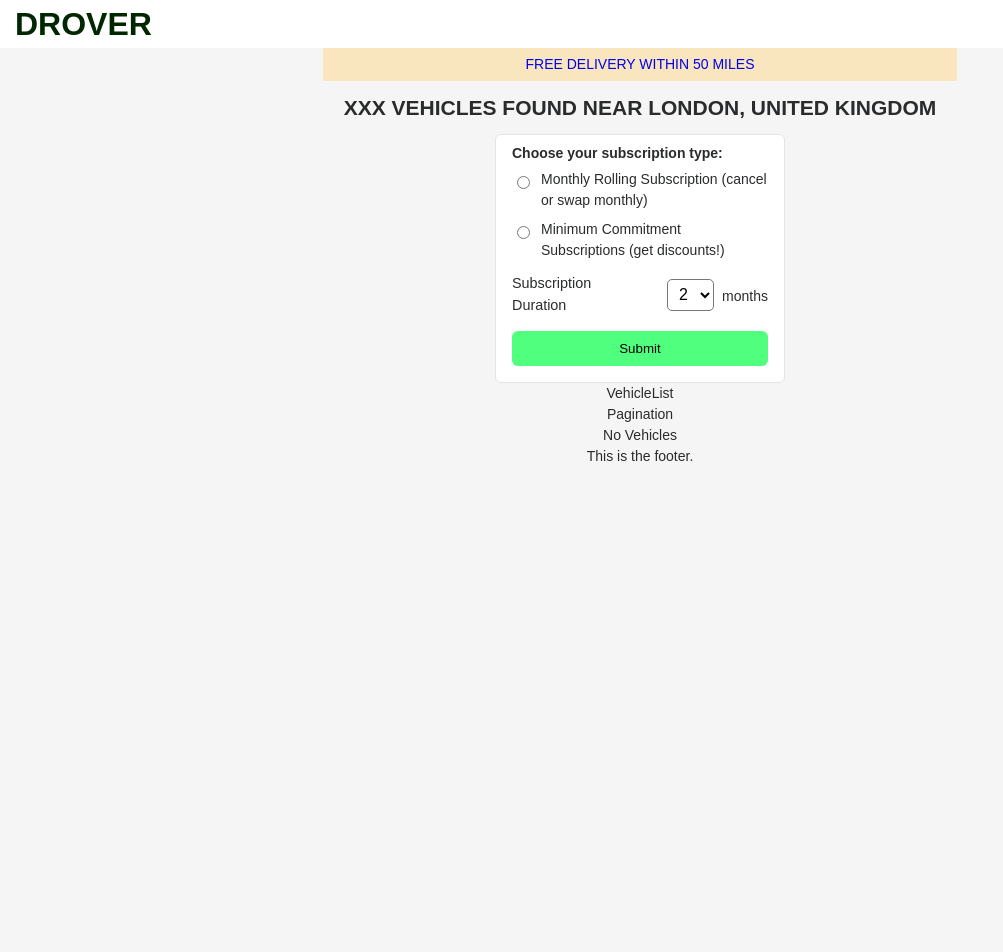
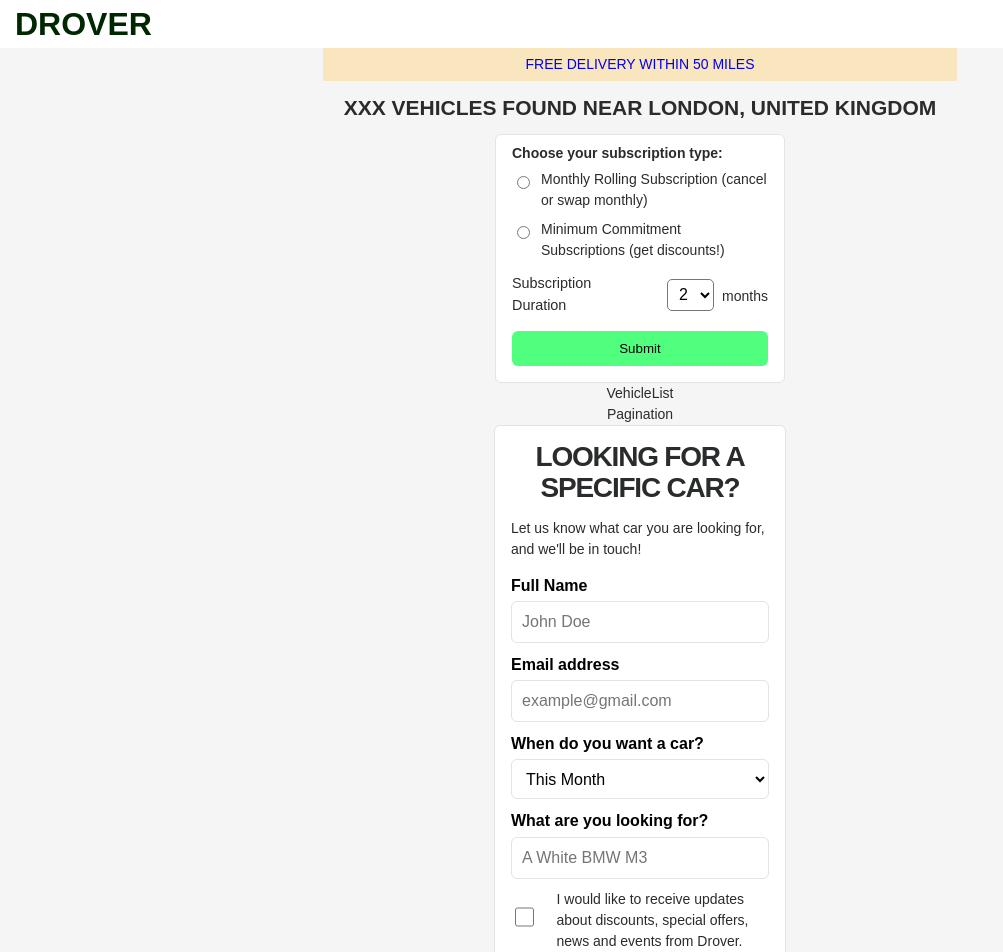
Before and after one commit to D-Pagey/search-page, a React (Create React App) app: page / in a window 1280 px wide. Shown: the top 952 px of the page, without its empty margins (0-1003 px from the left). Before the commit the page ends 800 px from the top, so only its background shows below. Built offline with nearby package versions, Linux system fonts and the light colour scheme.

Commit message:
Adding No-Vehicles Form.

```diff
--- a/src/components/Search/NoVehicles/index.css
+++ b/src/components/Search/NoVehicles/index.css
@@ -0,0 +1,73 @@
+.no-vehicles-container {
+    background-color: white;
+    border: 1px solid #e4e3e3;
+    border-radius: 6px;
+    width: 290px;
+}
+
+.no-vehicles-header {
+    padding: 16px 16px 0;
+}
+
+.no-vehicles-title {
+    font-size: 28px;
+    letter-spacing: -1.2px;
+    line-height: 1.1;
+    margin: 0;
+    text-align: center;
+    text-transform: uppercase;
+}
+
+.no-vehicles-form {
+    display: flex;
+    flex-direction: column;
+}
+
+.form-group {
+    display: flex;
+    flex-direction: column;
+    padding: 0 16px;
+    margin-bottom: 10px;
+}
+
+.no-vehicles-label {
+    color: black;
+    font-size: 16px;
+    font-weight: bold;
+    margin-bottom: 0.2rem;
+}
+
+.form-input {
+    height: 40px;
+    padding: 0 10px;
+    border: 1px solid #e4e3e3;
+    border-radius: 6px;
+    font-size: 1rem;
+}
+
+.dropdown {
+    background-color: white;
+}
+
+.row {
+    flex-direction: row;
+}
+
+.checkbox {
+    height: 50px;
+    width: 50px;
+}
+
+.updates-copy {
+    padding-left: 20px;
+}
+
+.no-vehicles-btn {
+    align-self: center;
+    font-size: 100%;
+    font-weight: bold;
+    height: 40px;
+    line-height: inherit;
+    padding: 5px 15px;
+    width: 256px;
+}
--- a/src/components/Search/NoVehicles/index.js
+++ b/src/components/Search/NoVehicles/index.js
@@ -4,8 +4,79 @@ import './index.css';
 
 export default function NoVehicles() {
   return (
-    <div>
-      No Vehicles
+    <div className="no-vehicles-container">
+      <div className="no-vehicles-header">
+        <h3 className="no-vehicles-title">looking for a specific car?</h3>
+        <p>Let us know what car you are looking for, and we&apos;ll be in touch!</p>
+      </div>
+      <form className="no-vehicles-form">
+        <div className="form-group">
+          <label htmlFor="fullname" className="no-vehicles-label">Full Name</label>
+          <input
+            type="text"
+            required
+            id="fullname"
+            name="fullname"
+            className="form-input"
+            placeholder="John Doe"
+          />
+        </div>
+        <div className="form-group">
+          <label htmlFor="email" className="no-vehicles-label">Email address</label>
+          <input
+            type="email"
+            required
+            id="email"
+            name="email"
+            className="form-input"
+            placeholder="example@gmail.com"
+          />
+        </div>
+        <div className="form-group">
+          <label htmlFor="time-frame" className="no-vehicles-label">
+          When do you want a car?
+          </label>
+          <select
+            type="text"
+            required
+            id="time-frame"
+            name="time-frame"
+            className="form-input dropdown"
+            placeholder="example@gmail.com"
+          >
+            <option value="this-month">This Month</option>
+            <option value="3-months">Within 3 Months</option>
+            <option value="6-months">Within 6 Months</option>
+            <option value="more-6-months">6 Months +</option>
+          </select>
+        </div>
+        <div className="form-group">
+          <label htmlFor="notes" className="no-vehicles-label">
+          What are you looking for?
+          </label>
+          <input
+            type="text"
+            id="notes"
+            name="notes"
+            className="form-input"
+            placeholder="A White BMW M3"
+          />
+        </div>
+        <div className="form-group row">
+          <input
+            type="checkbox"
+            id="checkbox"
+            name="checkbox"
+            className="checkbox"
+          />
+          <label htmlFor="checkbox" className="updates-copy">I would like to receive updates
+          about discounts, special offers, news and events from Drover.
+          </label>
+        </div>
+        <button type="button" className="submit-btn no-vehicles-btn">
+          Find my car
+        </button>
+      </form>
     </div>
   );
 }
```
Also changed, not shown: 2 other files (tests, documents, lock files or other folders).
